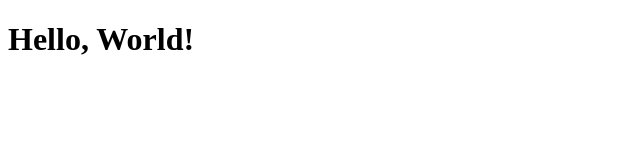
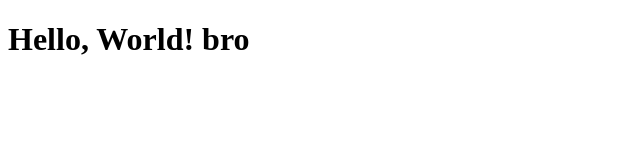
Before and after one commit to platini93/test-page, a plain HTML site: page main.html in a window 1280 px wide. Shown: the full height of the page, 0-640 px from the left. Drawn offline with Linux system fonts and the light colour scheme.

Commit message:
Update main.html

```diff
--- a/main.html
+++ b/main.html
@@ -7,7 +7,7 @@
 </head>
 <body>
 
-    <h1>Hello, World!</h1>
+    <h1>Hello, World! bro</h1>
 
     <!-- Adding a script tag -->
     <script>
```
